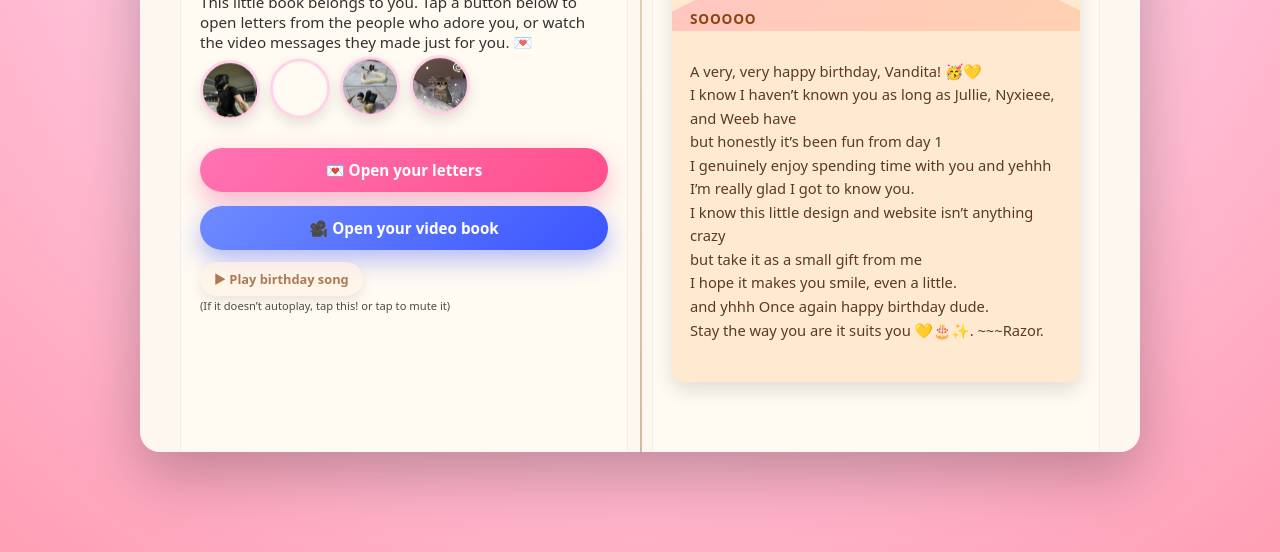
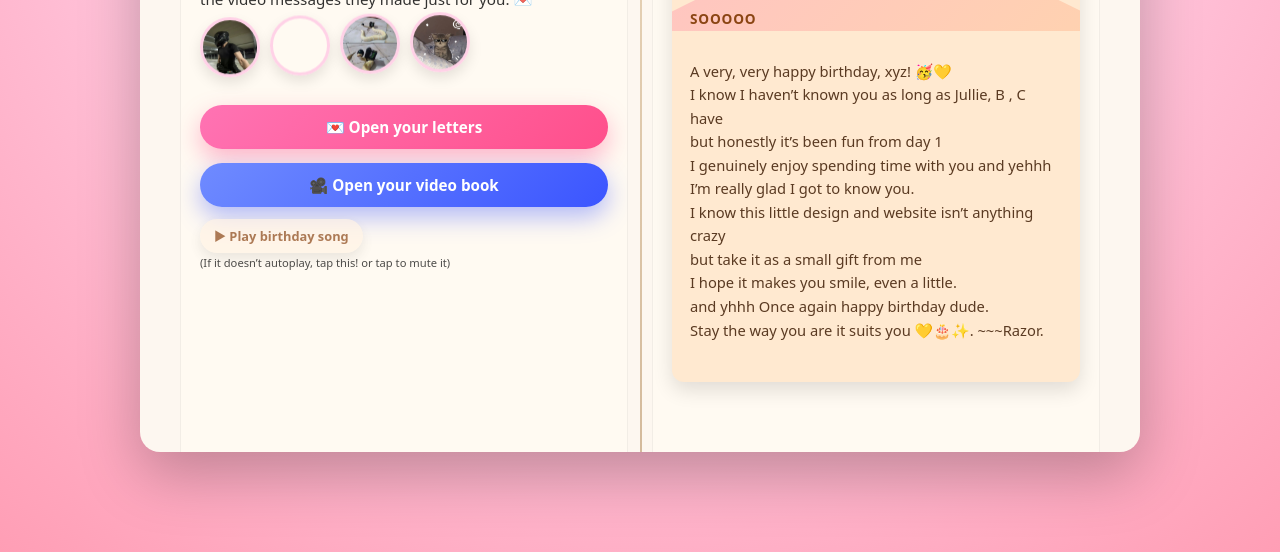
Before and after one commit to Razorhere/bday-website, a plain HTML site: page index.html in a window 1280 px wide. Shown: the part 248-800 px from the top of the page. Drawn offline with Linux system fonts and the light colour scheme.

Commit message:
Update index.html
generalise the website

```diff
--- a/index.html
+++ b/index.html
@@ -2,7 +2,7 @@
 <html lang="en">
 <head>
   <meta charset="UTF-8">
-  <title>Happy Birthday Vandita</title>
+  <title>Happy Birthday xyz</title>
   <meta name="viewport" content="width=device-width, initial-scale=1.0">
 
   <style>
@@ -497,7 +497,7 @@
   <div id="countdown-screen">
     <div>
       <div class="countdown-title">Birthday Book 📖</div>
-      <div class="countdown-subtitle">Unlocks on your special day – 5 December 💕</div>
+      <div class="countdown-subtitle">Unlocks on your special day – date 💕</div>
     </div>
 
     <div class="countdown-timer">
@@ -569,28 +569,19 @@
         text: "jullie"
       },
       {
-        from: "nyxiee",
-        text: "Happy Birthday to my favorite person in the world! 🎉💛 I hope you know how much you mean to me not just today, but every single day. You’re the one I can laugh with until my stomach hurts, the one I can trust with anything, and the one who makes even ordinary moments feel special.Thank you for being exactly who you are: genuine, loyal, hilarious, and endlessly caring. My life is better because you’re in it. I’m so grateful for every memory we’ve made and all the ones still ahead.I hope this year brings you everything your heart’s been quietly wishing for joy, growth, peace, and the kind of happiness that sticks around. You deserve all of it.Here’s to another year of adventures, late-night talks, and being each other’s person.Love you more than you know. 💛🎂"
+        from: "B",
+        text: "B"
       },
       {
-        from: "weeb",
-        text: `Happy Birthday, VANDITA~🎂 🎈
-        Ek aur saal survive kar liya- proud of you...but seriously, woh manhwa kab padh rahi hai? Kitne reminders chahiye tujhe?😩
-
-       Aur haan, woh first time wala scene jab tu bol rahi thi "You're bullying me!!" Still cracks me up, Pure drama, full entertainment~ NYAHAHAHAHAHA 🤣
-       AB THODA REAL TALK:
-       1. Life perfect plan ke hisaab se nahi chalti, but tu adapt karna already seekh rahi hai — and that matters.
-       2. Overthinking se zyada clarity action se milti hai!!!
-       3. Kabhi kabhi chizo ko chhod dena smarter hota hai, stubborn rehna nahi!!!
-       Theek hai, itna wisdom kaafi hai-
-       Ab bata - party kab degi? 😏`
+        from: "C",
+        text: "C"
       }
     ];
 
     const videoMessages = [
       { from: "jullie", src: "video1.mp4" },
-      { from: "nyxiee", src: "video2.mp4" },
-      { from: "weeb", src: "video3.mp4" }
+      { from: "B", src: "video2.mp4" },
+      { from: "C", src: "video3.mp4" }
     ];
 
     const countdownScreen = document.getElementById("countdown-screen");
@@ -653,7 +644,7 @@
       backHomeBtn.classList.add("hidden");
 
       leftContent.innerHTML = `
-        <h1 class="page-title">Happy Birthday Vanditaaa 🎂</h1>
+        <h1 class="page-title">Happy Birthday xyz 🎂</h1>
         <p class="page-subtitle">
           This little book belongs to you. Tap a button below to open letters from the people who adore you,
           or watch the video messages they made just for you. 💌
@@ -688,8 +679,8 @@
         <div class="envelope">
           <div class="letter-from">SOOOOO </div>
           <div class="letter-text">
-            A very, very happy birthday, Vandita! 🥳💛
-I know I haven’t known you as long as Jullie, Nyxieee, and Weeb have
+            A very, very happy birthday, xyz! 🥳💛
+I know I haven’t known you as long as Jullie, B , C have
 but honestly it’s been fun from day 1
 I genuinely enjoy spending time with you and yehhh I’m really glad I got to know you.
 I know this little design and website isn’t anything crazy
```
